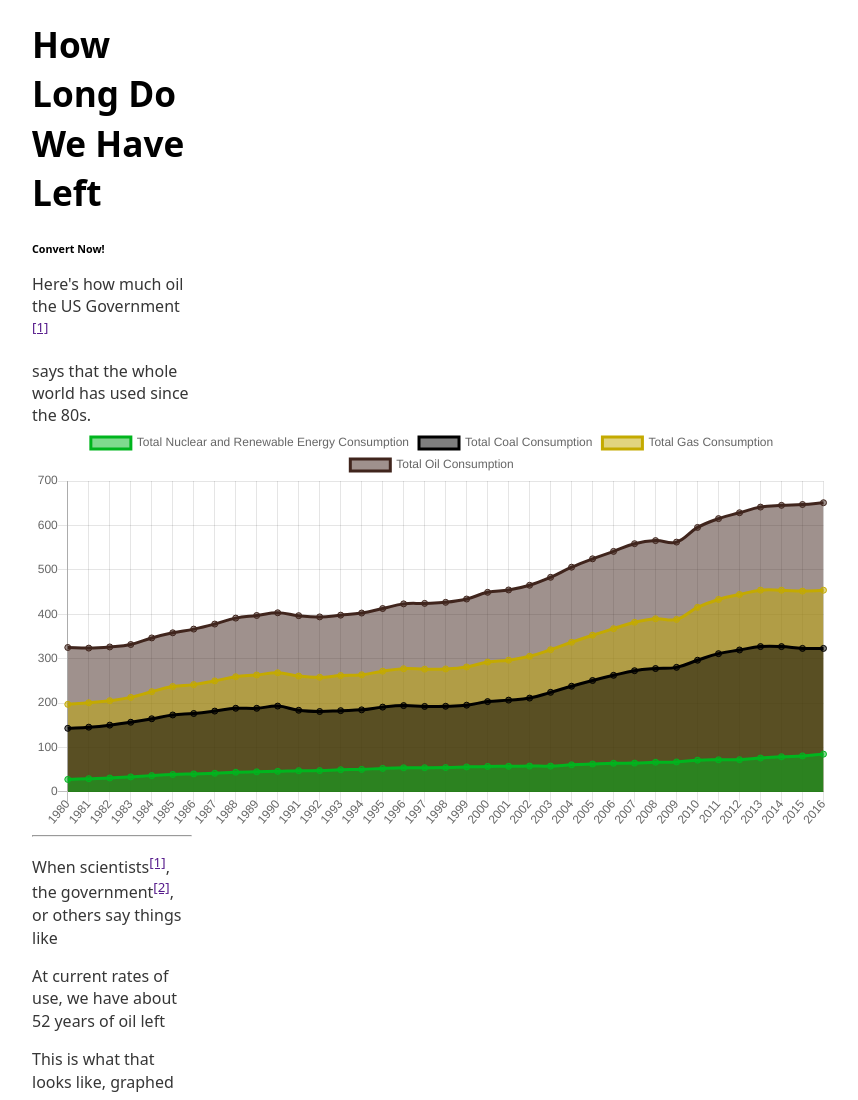
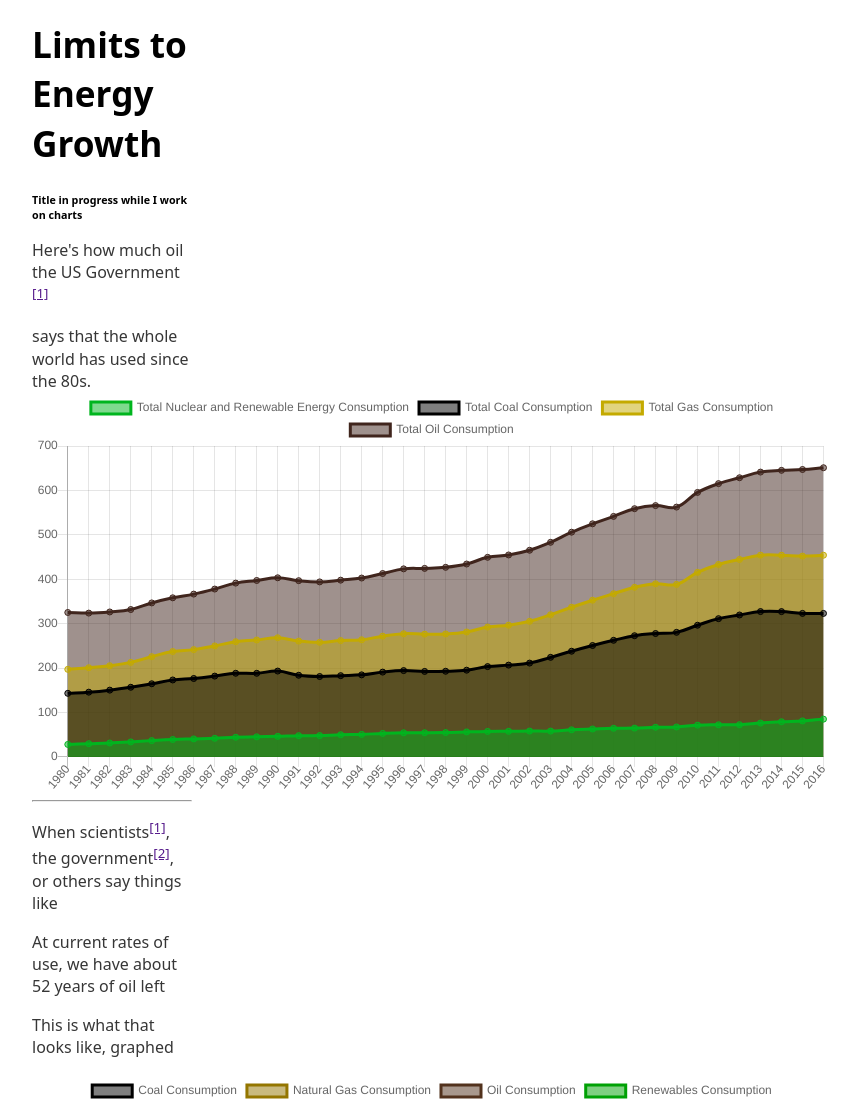
Before and after one commit to asoback/Limits-To-Energy-Growth, a website with bundled scripts: page index.html in a window 1280 px wide. Shown: the top 1100 px of the page, without its empty margins (368-1226 px from the left). Built offline with nearby package versions, Linux system fonts and the light colour scheme.

Commit message:
Update index.html

```diff
--- a/index.html
+++ b/index.html
@@ -13,8 +13,8 @@
 	<div class="grid-column">
 		<!-- Title, brief description, historical chart -->
 		<div>
-			<h1>How Long Do We Have Left</h1>
-			<h6>Convert Now!</h6>
+			<h1>Limits to Energy Growth</h1>
+			<h6>Title in progress while I work on charts</h6>
 			<p>Here's how much oil the US Government <sup><a href="">[1]</a></sup></p> says that the whole world has used since the 80s.
 			<div style="width:800px">
 				<canvas class="chart" id="historicalChart"></canvas>
```
